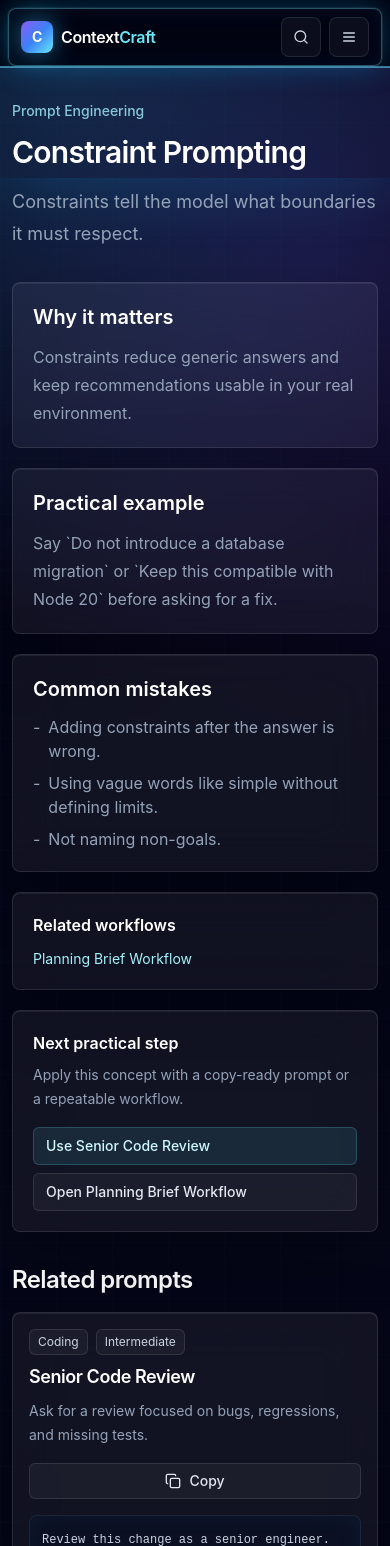
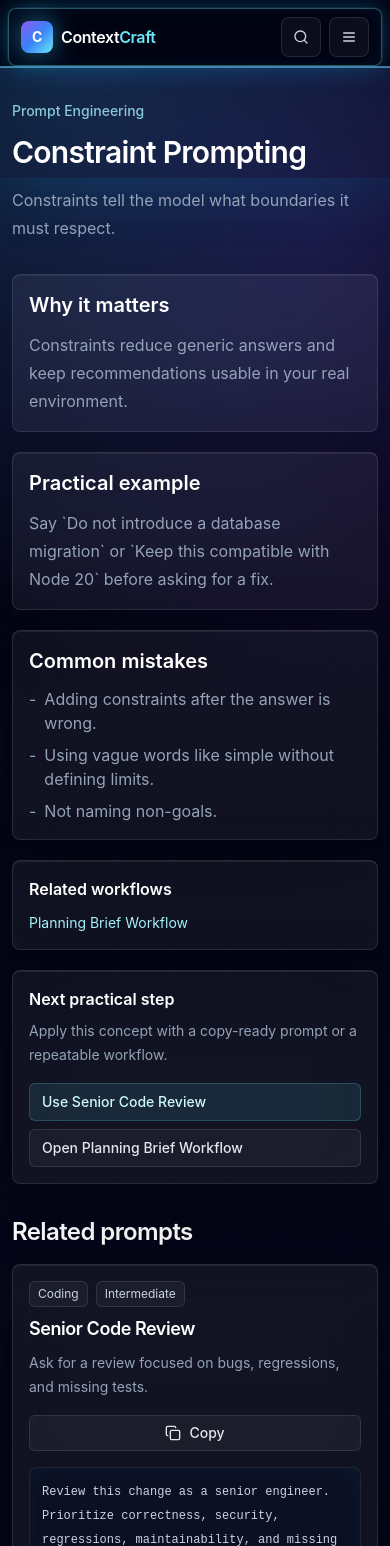
Before and after one commit to CodeByKhaleel/ContextCraft, a Next.js app: page /concepts/constraints in a window 390 px wide. Shown: the top 1546 px of the page. Built offline with nearby package versions, Linux system fonts and the light colour scheme.

Commit message:
Refine concept detail mobile layout

```diff
--- a/app/concepts/[slug]/page.tsx
+++ b/app/concepts/[slug]/page.tsx
@@ -46,20 +46,20 @@ export default async function ConceptPage({ params }: PageProps) {
           {titleCase(concept.section)}
         </Link>
         <h1 className="mt-3 text-3xl font-semibold tracking-tight text-white sm:text-4xl">{concept.title}</h1>
-        <p className="mt-4 text-lg leading-8 text-slate-400">{concept.summary}</p>
+        <p className="mt-4 text-base leading-7 text-slate-400 sm:text-lg sm:leading-8">{concept.summary}</p>
       </div>
 
       <div className="grid gap-5 lg:grid-cols-[1fr_300px]">
         <article className="space-y-5">
-          <section className="glass-card p-5">
+          <section className="glass-card p-4 sm:p-5">
             <h2 className="text-xl font-semibold text-white">Why it matters</h2>
             <p className="mt-3 leading-7 text-slate-400">{concept.whyItMatters}</p>
           </section>
-          <section className="glass-card p-5">
+          <section className="glass-card p-4 sm:p-5">
             <h2 className="text-xl font-semibold text-white">Practical example</h2>
             <p className="mt-3 leading-7 text-slate-400">{concept.example}</p>
           </section>
-          <section className="glass-card p-5">
+          <section className="glass-card p-4 sm:p-5">
             <h2 className="text-xl font-semibold text-white">Common mistakes</h2>
             <ul className="mt-3 space-y-2 text-slate-400">
               {concept.commonMistakes.map((mistake) => (
@@ -72,7 +72,7 @@ export default async function ConceptPage({ params }: PageProps) {
           </section>
         </article>
         <aside className="space-y-5">
-          <div className="glass-card p-5">
+          <div className="glass-card p-4 sm:p-5">
             <h2 className="font-semibold text-white">Related workflows</h2>
             <div className="mt-3 space-y-2">
               {relatedWorkflows.length ? (
@@ -86,7 +86,7 @@ export default async function ConceptPage({ params }: PageProps) {
               )}
             </div>
           </div>
-          <div className="glass-card p-5">
+          <div className="glass-card p-4 sm:p-5">
             <h2 className="font-semibold text-white">Next practical step</h2>
             <p className="mt-2 text-sm leading-6 text-slate-400">
               Apply this concept with a copy-ready prompt or a repeatable workflow.
```
